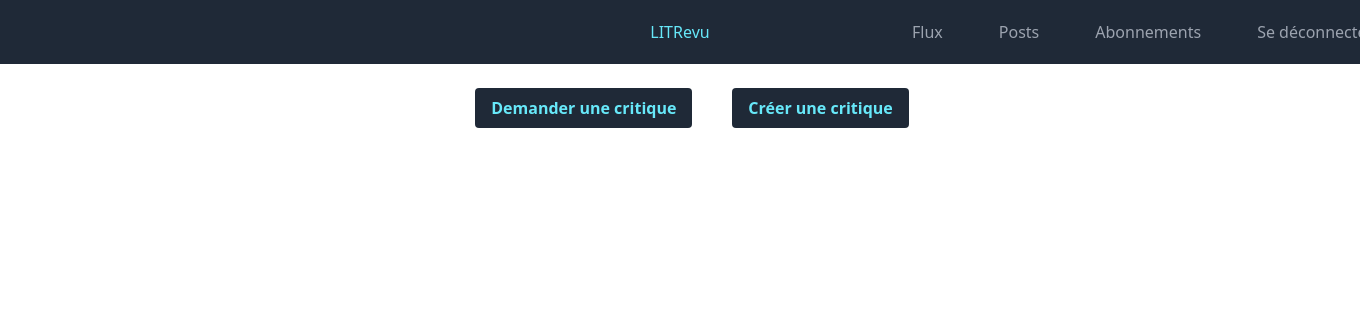
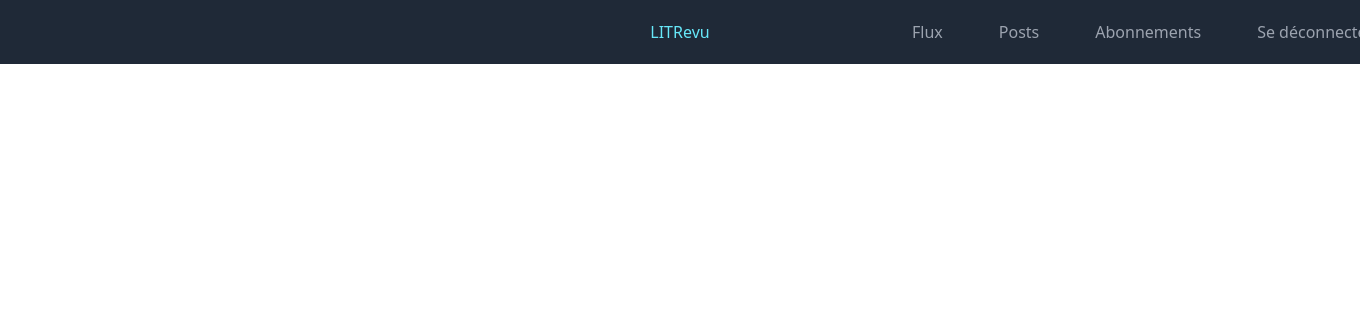
Before and after one commit to CuteSlime/P9_Developpez_une_application_Web_en_utilisant_Django, a Django app: page /review/post/ in a window 1360 px wide; the page is wider, and only the part inside the window is pictured. Shown: the top 324 px of that part. Run offline with Django 5.2, Linux system fonts and the light colour scheme; the visitor is signed in with stand-in values (Sample User, id 1); data that the repository does not hold is empty; some libraries are stand-ins or nearby versions.

Commit message:
remove button to create review and ticket

```diff
--- a/LITRevu/templates/review/post.html
+++ b/LITRevu/templates/review/post.html
@@ -6,10 +6,6 @@
 
 
 {% block content %}
-    <div class="flex space-x-4 justify-center">
-        <a href="{% url 'ticket_create' %}" class="bg-gray-800 hover:bg-gray-700 text-cyan-300 font-bold py-2 px-4 mx-6 w-auto rounded focus:outline-none focus:shadow-outline">Demander une critique</a>
-        <a href="{% url 'ticket_review_create' %}" class="bg-gray-800 hover:bg-gray-700 text-cyan-300 font-bold py-2 px-4 mx-6 w-auto rounded focus:outline-none focus:shadow-outline">Créer une critique</a>
-    </div>
 
         {% for post in posts %}
             {% if post.content|class_name == "Ticket" %}
```
